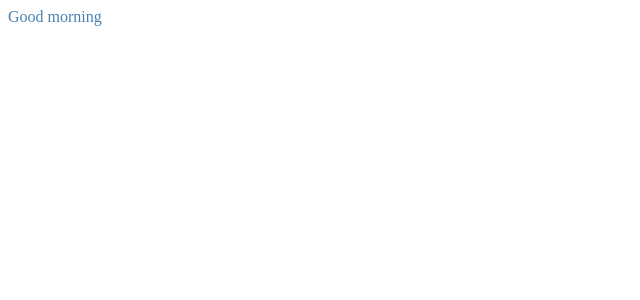
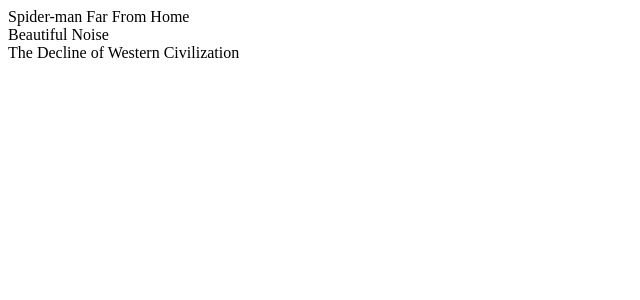
Before and after one commit to SGF-MMXXI/myFlix-client, a React (Vite) app: page / in a window 1280 px wide. Shown: the top 300 px of the page, without its empty margins (0-640 px from the left). Built offline with nearby package versions, Linux system fonts and the light colour scheme.

Commit message:
set up main-view, movie-card and movie-view

```diff
--- /dev/null
+++ b/src/components/main-view/main-view.jsx
@@ -0,0 +1,43 @@
+import React from 'react';
+import { MovieCard } from '../movie-card/movie-card';
+import { MovieView } from '../movie-view/movie-view';
+
+export class MainView extends React.Component {
+
+  constructor(){
+    super();
+    this.state = {
+      movies: [
+        { _id: 1, Title: 'Spider-man Far From Home', Description: 'Peter Parkers relaxing European vacation takes an unexpected turn when Nick Fury shows up in his hotel room to recruit him for a mission.', ImagePath: '...'},
+        { _id: 2, Title: 'Beautiful Noise', Description: 'Beautiful Noise is a 2014 American music documentary film, written and directed by Eric Green. The film documents three rock bands—Cocteau Twins, The Jesus and Mary Chain, and My Bloody Valentine—and their influence on shoegazing and other alternative rock genres. Beautiful Noise features extracts from over 50 interviews with bands and artists, as well as archival footage and music videos.', ImagePath: '...'},
+        { _id: 3, Title: 'The Decline of Western Civilization', Description: 'A documentary film or documentary is a non-fictional motion-picture intended to document reality, primarily for the purposes of instruction, education, or maintaining a historical record.', ImagePath: '...'}
+      ],
+      selectedMovie: null
+    };
+  }
+
+  setSelectedMovie(newSelectedMovie) {
+    this.setState({
+      selectedMovie: newSelectedMovie
+    });
+  }
+
+  render() {
+    const { movies, selectedMovie } = this.state;
+
+
+
+    if (movies.length === 0) return <div className="main-view">The list is empty!</div>;
+
+    return (
+      <div className="main-view">
+        {selectedMovie
+          ? <MovieView movie={selectedMovie} onBackClick={newSelectedMovie => { this.setSelectedMovie(newSelectedMovie); }}/>
+          : movies.map(movie => (
+            <MovieCard key={movie._id} movie={movie} onMovieClick={(movie) => { this.setSelectedMovie(movie) }}/>
+          ))
+        }
+      </div>
+    );
+  }
+}
--- /dev/null
+++ b/src/components/movie-card/movie-card.jsx
@@ -0,0 +1,9 @@
+import React from 'react';
+
+export class MovieCard extends React.Component {
+  render() {
+    const { movie, onMovieClick } = this.props;
+
+      return <div className="movie-card" onClick={() => { onMovieClick(movie); }}>{movie.Title}</div>;
+  }
+}
--- /dev/null
+++ b/src/components/movie-view/movie-view.jsx
@@ -0,0 +1,27 @@
+import React from 'react';
+
+export class MovieView extends React.Component {
+
+  render() {
+    const { movie, onBackClick } = this.props;
+
+    return (
+      <div className="movie-view">
+        <div className="movie-poster">
+          <img src={movie.ImagePath} />
+        </div>
+        <div className="movie-title">
+          <span className="label">Title: </span>
+          <span className="value">{movie.Title}</span>
+        </div>
+        <div className="movie-description">
+          <span className="label">Description: </span>
+          <span className="value">{movie.Description}</span>
+        </div>
+
+        <button onClick={() => { onBackClick(null); }}>Back</button>
+
+       </div>
+    );
+  }
+}
--- a/src/index.jsx
+++ b/src/index.jsx
@@ -1,5 +1,6 @@
 import React from 'react';
 import ReactDOM from 'react-dom';
+import { MainView } from './components/main-view/main-view';
 
 // Import statement to indicate that you need to bundle `./index.scss`
 import './index.scss';
@@ -8,9 +9,7 @@
 class MyFlixApplication extends React.Component {
   render() {
     return (
-      <div className="my-flix">
-        <div>Good morning</div>
-      </div>
+      <MainView />
     );
   }
 }
```
Also changed, not shown: img/smffh.jpg (added), src/index.html (line endings or trailing spaces), 3 other files (tests, documents, lock files or other folders).
